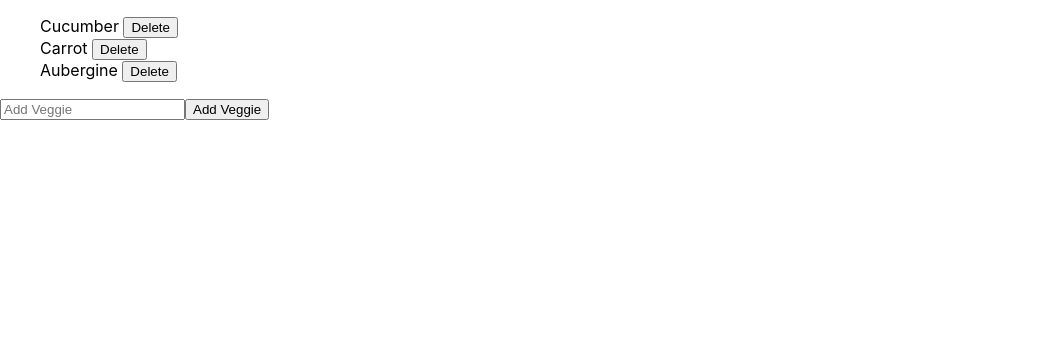
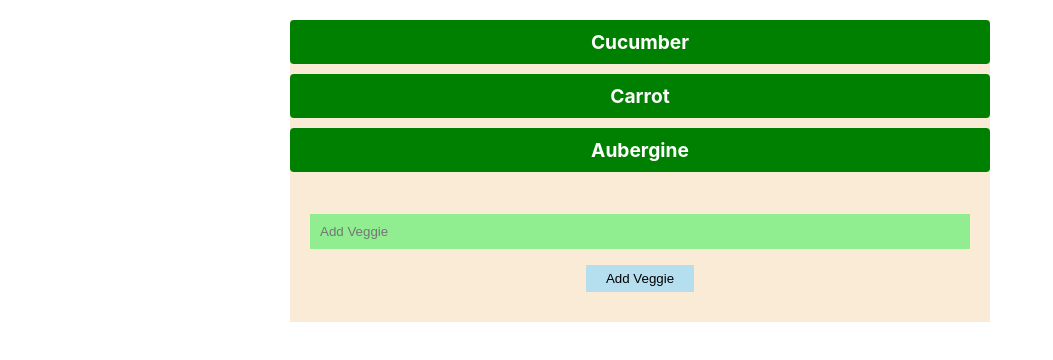
Before and after one commit to scrumpygeo/veglist-reducer, a React (Create React App) app: page / in a window 1280 px wide. Shown: the top 360 px of the page, without its empty margins (0-1053 px from the left). Built offline with nearby package versions, Linux system fonts and the light colour scheme.

Commit message:
add styling

```diff
--- a/src/components/NewVegForm.js
+++ b/src/components/NewVegForm.js
@@ -18,6 +18,7 @@ const NewVegForm = () => {
         placeholder='Add Veggie'
         value={name}
         onChange={(e) => setName(e.target.value)}
+        required
       />
       <input type='submit' value='Add Veggie' />
     </form>
--- a/src/components/VegDetails.js
+++ b/src/components/VegDetails.js
@@ -4,12 +4,9 @@ import { VegContext } from '../contexts/VegContext'
 const VegDetails = ({ veg }) => {
   const { dispatch } = useContext(VegContext)
   return (
-    <div>
-      {veg.name}{' '}
-      <button onClick={() => dispatch({ type: 'REMOVE_VEG', id: veg.id })}>
-        Delete
-      </button>
-    </div>
+    <li onClick={() => dispatch({ type: 'REMOVE_VEG', id: veg.id })}>
+      <div className='name'> {veg.name}</div>
+    </li>
   )
 }
 
--- a/src/index.css
+++ b/src/index.css
@@ -11,3 +11,66 @@ code {
   font-family: source-code-pro, Menlo, Monaco, Consolas, 'Courier New',
     monospace;
 }
+
+.App {
+  background: antiquewhite;
+  margin: 20px auto;
+  width: 90%;
+  max-width: 700px;
+  color: #eee;
+}
+
+.navbar {
+  padding: 10px 20px;
+  text-align: center;
+  background: navy;
+}
+
+.navbar h1 {
+  margin: 10px 0;
+}
+
+ul {
+  padding: 0;
+  list-style-type: none;
+}
+
+li {
+  background: green;
+  border-radius: 4px;
+  padding: 10px;
+  cursor: pointer;
+  margin: 10px 0;
+}
+
+li:hover {
+  opacity: 0.7;
+  text-decoration: line-through;
+}
+
+.name {
+  font-weight: bold;
+  color: #fff;
+  font-size: 1.2em;
+  text-align: center;
+}
+
+form {
+  padding: 20px;
+}
+input[type='text'] {
+  width: 100%;
+  padding: 10px;
+  box-sizing: border-box;
+  margin: 6px 0;
+  background: lightgreen;
+  color: #333;
+  border: 0;
+}
+input[type='submit'] {
+  margin: 10px auto;
+  background: rgb(181, 222, 238);
+  border: 0;
+  padding: 6px 20px;
+  display: block;
+}
```
